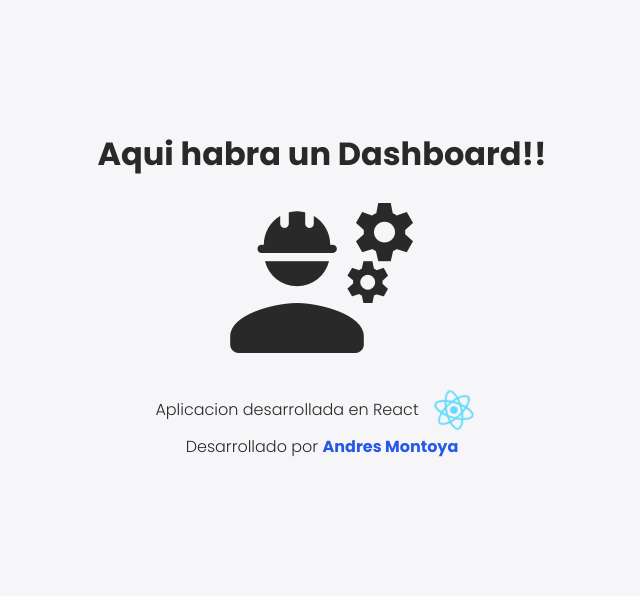
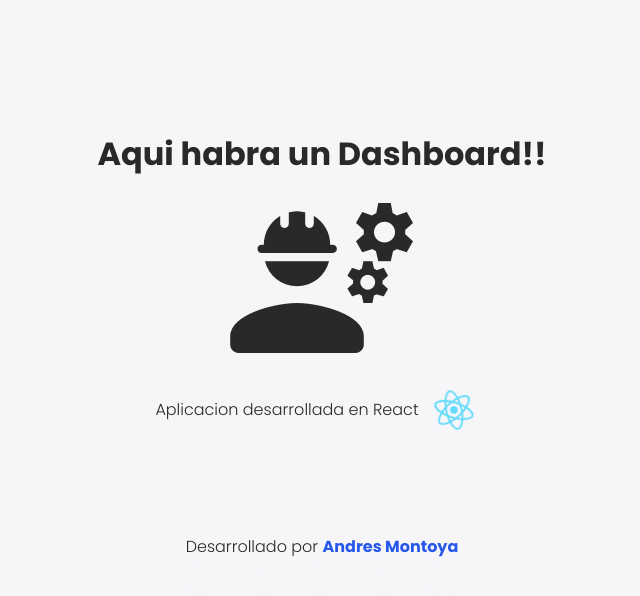
Before and after one commit to AMontoya224/React_dashboard, a React (Create React App) app: page / in a window 1280 px wide. Shown: the top 596 px of the page, without its empty margins (318-958 px from the left). Built offline with nearby package versions, Linux system fonts and the light colour scheme.

Commit message:
footer add

```diff
--- a/src/App.css
+++ b/src/App.css
@@ -88,6 +88,10 @@ body{
     align-items: center;
 }
 
+footer{
+    margin-top: 100px;
+}
+
 footer > p > b{
     color: var(--color-primary);
 }
--- a/src/App.js
+++ b/src/App.js
@@ -11,17 +11,18 @@ function App() {
         Aqui habra un Dashboard!!
       </h1>
       <span class="material-icons-round">engineering</span>
+      <div className='row'>
+        <p>
+          Aplicacion desarrollada en React
+        </p>
+        <img src={logo} className="App-logo" alt="logo" />
+      </div>
       <footer>
-        <div className='row'>
-          <p>
-            Aplicacion desarrollada en React
-          </p>
-          <img src={logo} className="App-logo" alt="logo" />
-        </div>
         <p>
             Desarrollado por <b>Andres Montoya</b>
         </p>
         <div class="row">
+        <ion-icon name="logo-linkedin" size="large"></ion-icon>
           <a class="paginas" href="https://www.linkedin.com/in/amontoya224/" target="_blank">
             <ion-icon name="logo-linkedin" size="large"></ion-icon>
           </a>
```
